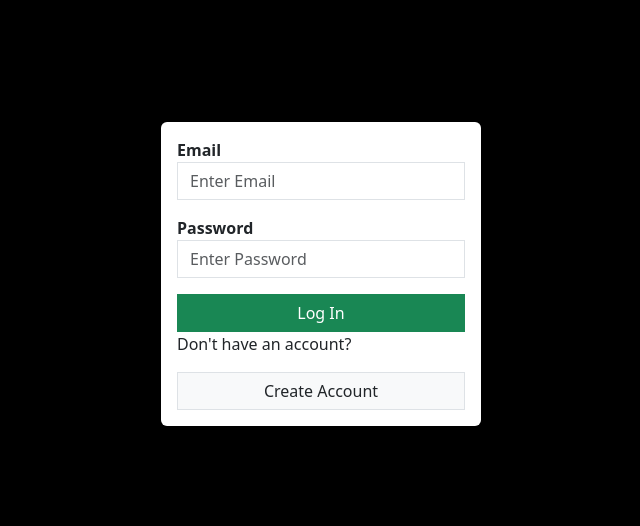
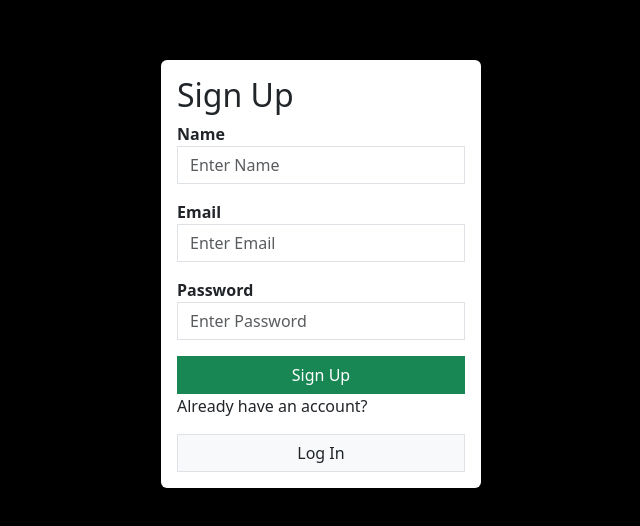
Before and after one commit to zuhebahmed88091/Assignment, a React (Create React App) app in the folder Frontend/frontend/: page /signup in a window 1280 px wide. Shown: the part 126-652 px from the top of the page, without its empty margins (319-959 px from the left). Built offline with nearby package versions, Linux system fonts and the light colour scheme.

Commit message:
Add signup and login form validation

```diff
--- a/Frontend/frontend/src/App.js
+++ b/Frontend/frontend/src/App.js
@@ -1,11 +1,15 @@
 import Login from "./Login";
-
+import { BrowserRouter, Routes, Route } from "react-router-dom";
+import Signup from "./Signup";
 
 function App() {
   return (
-    <div className="App">
-      <Login />
-    </div>
+    <BrowserRouter>
+      <Routes>
+        <Route path="/" element={<Login />}></Route>
+        <Route path="/signup" element={<Signup />}></Route>
+      </Routes>
+    </BrowserRouter>
   );
 }
 
--- a/Frontend/frontend/src/Login.js
+++ b/Frontend/frontend/src/Login.js
@@ -1,19 +1,63 @@
+import React, { useState } from "react";
+import { Link } from "react-router-dom";
+import validateLogin from "./LoginValidation";
+
 export default function Login() {
+  const [values, setValues] = useState({
+    email: "",
+    password: "",
+  });
+  const [errors, setErrors] = useState({});
+  const handleInput = (e) => {
+    setValues(prev => ({ ...prev, [e.target.name]: e.target.value }));
+  };
+
+  const handleSubmit = (e) => {
+    e.preventDefault();
+    setErrors(validateLogin(values));
+  };
+
   return (
     <div className="d-flex justify-content-center align-items-center bg-black vh-100">
       <div className="bg-white p-3 rounded w-25">
-        <form action="">
+        <form action="" onSubmit={handleSubmit}>
+          <h2>Log In</h2>
           <div className="mb-3">
-            <label htmlFor="email"><strong>Email</strong></label>
-            <input type="email" placeholder="Enter Email" className="form-control rounded-0" />
+            <label htmlFor="email">
+              <strong>Email</strong>
+            </label>
+            <input
+              type="email"
+              placeholder="Enter Email"
+              name="email"
+              onChange={handleInput}
+              className="form-control rounded-0"
+            />
+            {errors.email && <span className="text-danger">{errors.email}</span>}
           </div>
           <div className="mb-3">
-            <label htmlFor="password"><strong>Password</strong></label>
-            <input type="password" placeholder="Enter Password" className="form-control rounded-0" />
+            <label htmlFor="password">
+              <strong>Password</strong>
+            </label>
+            <input
+              type="password"
+              placeholder="Enter Password"
+              name="password"
+              onChange={handleInput}
+              className="form-control rounded-0"
+            />
+            {errors.password && <span className="text-danger">{errors.password}</span>}
           </div>
-          <button className="btn btn-success w-100 rounded-0">Log In</button>
+          <button type="submit" className="btn btn-success w-100 rounded-0">
+            Log In
+          </button>
           <p>Don't have an account?</p>
-          <button className="btn btn-default border w-100 bg-light rounded-0">Create Account</button>
+          <Link
+            to="/signup"
+            className="btn btn-default border w-100 bg-light rounded-0 text-decoration-none"
+          >
+            Create Account
+          </Link>
         </form>
       </div>
     </div>
--- /dev/null
+++ b/Frontend/frontend/src/LoginValidation.js
@@ -0,0 +1,24 @@
+function validateLogin(values) {
+    let errors = {};
+    const emailPattern = /^[^\s@]+@[^\s@]+\.[^\s@]+$/;
+    const passwordPattern = /^(?=.*[a-z])(?=.*[A-Z])(?=.*\d)[a-zA-Z\d]{8,}$/;
+
+    if (values.email === "") {
+        errors.email = "Name should not be empty";
+    } else if (!emailPattern.test(values.email)) {
+        errors.email = "Email did not match";
+    } else {
+        errors.email = "";
+    }
+
+    if (values.password === "") {
+        errors.password = "Password should not be empty";
+    }else if (!passwordPattern.test(values.password)) {
+        errors.password = "Password did not match";
+    } else {
+        errors.password = "";
+    }
+    return errors;
+}
+
+export default validateLogin;
--- /dev/null
+++ b/Frontend/frontend/src/Signup.js
@@ -0,0 +1,51 @@
+import { Link } from "react-router-dom";
+
+export default function Signup() {
+  return (
+    <div className="d-flex justify-content-center align-items-center bg-black vh-100">
+      <div className="bg-white p-3 rounded w-25">
+        <form action="">
+          <h2>Sign Up</h2>
+          <div className="mb-3">
+            <label htmlFor="name">
+              <strong>Name</strong>
+            </label>
+            <input
+              type="text"
+              placeholder="Enter Name"
+              className="form-control rounded-0"
+            />
+          </div>
+          <div className="mb-3">
+            <label htmlFor="email">
+              <strong>Email</strong>
+            </label>
+            <input
+              type="email"
+              placeholder="Enter Email"
+              className="form-control rounded-0"
+            />
+          </div>
+          <div className="mb-3">
+            <label htmlFor="password">
+              <strong>Password</strong>
+            </label>
+            <input
+              type="password"
+              placeholder="Enter Password"
+              className="form-control rounded-0"
+            />
+          </div>
+          <button className="btn btn-success w-100 rounded-0">Sign Up</button>
+          <p>Already have an account?</p>
+          <Link
+            to="/"
+            className="btn btn-default border w-100 bg-light rounded-0 text-decoration-none"
+          >
+            Log In
+          </Link>
+        </form>
+      </div>
+    </div>
+  );
+}
```
